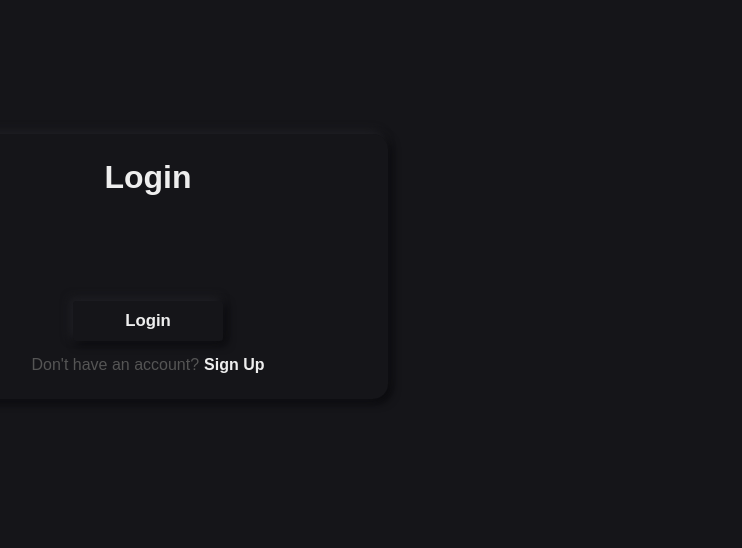
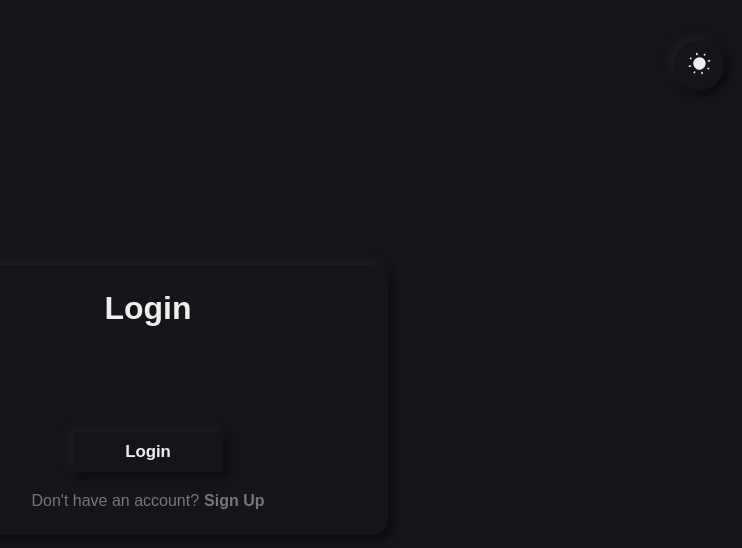
Before and after one commit to N-eeraj/neumorphic-form, a React (Vite) app: page / in a window 1280 px wide. Shown: the top 548 px of the page, without its empty margins (492-1234 px from the left). Built offline with nearby package versions, Linux system fonts and the light colour scheme.

Commit message:
Refactoring & added style to toggle button

```diff
--- a/package.json
+++ b/package.json
@@ -4,7 +4,7 @@
   "version": "0.0.0",
   "type": "module",
   "scripts": {
-    "dev": "vite",
+    "dev": "vite --host",
     "build": "vite build",
     "lint": "eslint src --ext js,jsx --report-unused-disable-directives --max-warnings 0",
     "preview": "vite preview"
--- a/src/App.jsx
+++ b/src/App.jsx
@@ -1,12 +1,10 @@
-import { useState } from "react"
+import { useState } from 'react'
 
 import LoginForm from '@components/forms/Login'
 import RegisterForm from '@components/forms/Register'
-
 import ToggleButton from '@components/Button/Toggle'
 
 import { preventSubmit } from '@/utils'
-
 import appStyles from '@styles/app.module.css'
 
 const App = () => {
@@ -14,7 +12,7 @@ const App = () => {
   const [theme, setTheme] = useState('dark')
 
   const handleFormChange = () => setFormType(prevForm => prevForm === 'login' ? 'signUp' : 'login')
-  const handleToggleTheme = () => setTheme(prevTheme => prevTheme === 'dark' ? 'light' : 'dark')
+  const handleToggleTheme = theme => setTheme(theme)
 
   const handleSubmit = data => console.log(data)
 
@@ -29,7 +27,7 @@ const App = () => {
         }
       </form>
 
-      <ToggleButton onClick={handleToggleTheme} />
+      <ToggleButton theme={theme} onClick={handleToggleTheme} />
     </div>
   )
 }
--- a/src/components/Button/Toggle.jsx
+++ b/src/components/Button/Toggle.jsx
@@ -1,6 +1,15 @@
-const Toggle = ({onClick}) => {
+import buttonStyles from '@styles/button/toggle.module.css'
+import sunIcon from '@/assets/sun.svg'
+import moonIcon from '@/assets/moon.svg'
+
+const Toggle = ({theme, onClick}) => {
+  const icon = theme === 'dark' ? sunIcon : moonIcon
+  const handleThemeToggle = () => onClick(theme === 'dark' ? 'light' : 'dark')
+
   return (
-    <button onClick={onClick} />
+    <button className={buttonStyles.button} onClick={handleThemeToggle}>
+      <img src={icon} alt="Toggle Theme" className={buttonStyles.icon} />
+    </button>
   )
 }
 
--- a/src/components/forms/Login.jsx
+++ b/src/components/forms/Login.jsx
@@ -1,5 +1,4 @@
 import Button from '@components/Button'
-
 import formStyles from '@styles/form.module.css'
 
 const Login = ({onChangeForm, onSubmit}) => {
--- a/src/components/forms/Register.jsx
+++ b/src/components/forms/Register.jsx
@@ -1,5 +1,4 @@
 import Button from '@components/Button'
-
 import formStyles from '@styles/form.module.css'
 
 const Register = ({onChangeForm, onSubmit}) => {
--- /dev/null
+++ b/src/styles/button/toggle.module.css
@@ -0,0 +1,27 @@
+.button {
+    position: fixed;
+    top: 5dvh;
+    right: 5vw;
+    width: 50px;
+    aspect-ratio: 1;
+    border-radius: 50%;
+    background-color: var(--paper);
+    box-shadow: -3px -3px 10px var(--shadow-left), 3px 3px 10px var(--shadow-right);
+    cursor: pointer;
+}
+
+.button:hover {
+    box-shadow: inset -1px -1px 5px var(--shadow-left), inset 1px 1px 5px var(--shadow-right);
+}
+
+.button:hover .icon {
+    transform: rotate(30deg);
+}
+
+.icon {
+    width: 50%;
+    height: 50%;
+    object-fit: contain;
+    transform: rotate(-15deg);
+    transition: transform 400ms;
+}
--- a/src/styles/form.module.css
+++ b/src/styles/form.module.css
@@ -14,20 +14,23 @@
     display: flex;
     flex-direction: column;
     align-items: center;
-    row-gap: 15px;
+    row-gap: 20px;
 }
 
 .switchText {
     display: flex;
     column-gap: 5px;
-    color: #555;
+    color: #777;
     font-size: 1rem;
 }
 
 .switchButton {
     background-color: transparent;
-    color: var(--ink);
     border: none;
     font-weight: 600;
     cursor: pointer;
 }
+
+.switchButton:hover {
+    color: var(--ink);
+}
```
Also changed, not shown: src/assets/moon.svg (added), src/assets/sun.svg (added).
